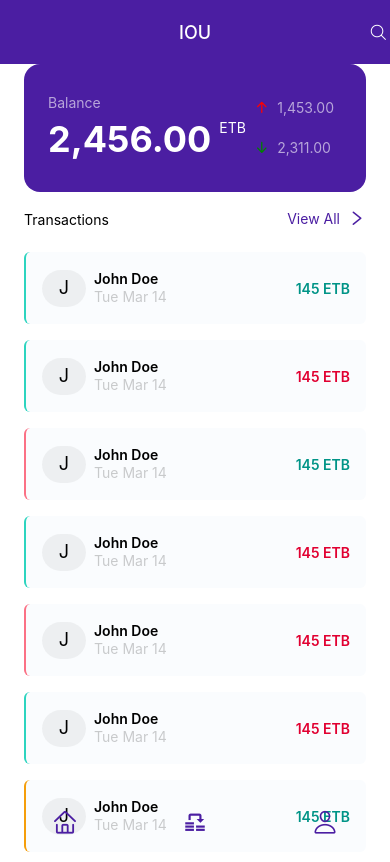
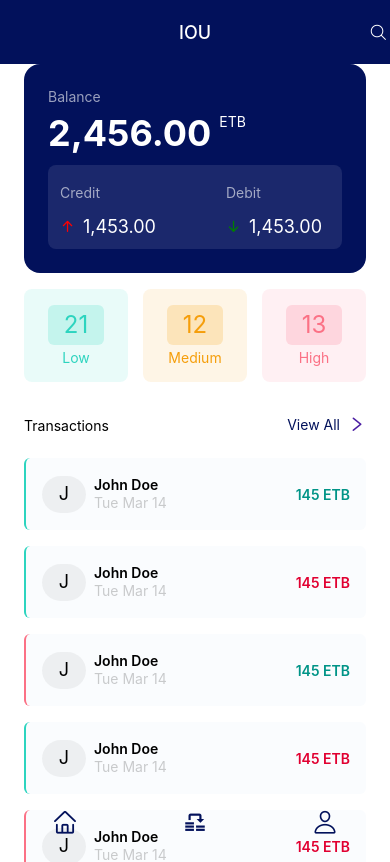
Before and after one commit to nati589/IOU, a React Native app: screen /IOU in a window 390 px wide. Shown: the top 862 px of the page. Built offline with nearby package versions, Linux system fonts and the light colour scheme.

Commit message:
Priority cards

```diff
--- a/App.js
+++ b/App.js
@@ -38,7 +38,7 @@ export default function App() {
                 color: "#fff",
               },
               headerStyle: {
-                backgroundColor: "#4B1EA2",
+                backgroundColor: "#02115B",
               },
             }}
           />
--- a/components/BottomNav.js
+++ b/components/BottomNav.js
@@ -8,7 +8,7 @@ import { Ionicons } from "@expo/vector-icons";
 export default function BottomNav() {
   const navigation = useNavigation();
   const iconSize = 26;
-  const iconColor = "#4B1EA2";
+  const iconColor = "#02115B";
   console.log(navigation)
 
   return (
--- /dev/null
+++ b/components/PriorityCard.js
@@ -0,0 +1,17 @@
+import { View, Text } from 'react-native'
+import React from 'react'
+
+const PriorityCard = ({ level }) => {
+    const types = ['Low', 'Medium', 'High'];
+    // const color = [];
+  return (
+    <View className='bg-low/10 rounded-lg py-4 px-2'>
+        <View className="w-14 rounded-md justify-center items-center mx-4 bg-low/20">
+            <Text className='text-2xl text-low' numberOfLines={1}>{1}</Text>
+        </View>
+        <Text className='text-center text-low'>{types[level]}</Text>
+    </View>
+  )
+}
+
+export default PriorityCard
--- a/pages/Home.js
+++ b/pages/Home.js
@@ -7,6 +7,7 @@ import DropDownPicker from "react-native-dropdown-picker";
 import { Octicons } from "@expo/vector-icons";
 import { useSelector } from "react-redux";
 import { Link } from "@react-navigation/native";
+import PriorityCard from "../components/PriorityCard";
 
 export default function Home({ navigation }) {
   const total = useSelector((state) => state.home.total);
@@ -22,7 +23,7 @@ export default function Home({ navigation }) {
     <SafeAreaView className="bg-white">
       <View className="flex h-full mx-6">
         {/* Top Card  */}
-        <View className="w-full p-6 flex h-auto bg-primary rounded-2xl flex-row items-center justify-between">
+        <View className="w-full p-6 flex h-auto bg-primary rounded-2xl">
           <View>
             <Text className="text-white/60">Balance</Text>
             <View className="flex-row mt-2 mb-1 gap-x-2">
@@ -30,15 +31,51 @@ export default function Home({ navigation }) {
               <Text className="text-white">ETB</Text>
             </View>
           </View>
-          <View className="">
-            <View className="flex-row gap-x-2 mr-2 items-center">
-              <AntDesign name="arrowup" size={15} color="red" />
-              <Text className="text-sm/10 text-white/60">{credit}.00</Text>
+          <View className="mt-2 flex-row items-center justify-between px-3 bg-accent/10 rounded-lg py-2">
+            <View>
+              <Text className="text-sm/10 text-white/60">Credit</Text>
+              <View className="flex-row gap-x-2 mr-2 items-center">
+                <AntDesign name="arrowup" size={15} color="red" />
+                <Text className="text-lg text-white">{credit}.00</Text>
+              </View>
             </View>
-            <View className="flex-row gap-x-2 items-center">
-              <AntDesign name="arrowdown" size={15} color="green" />
-              <Text className="text-sm/10 text-white/60">{debit}.00</Text>
+            <View>
+              <Text className="text-sm/10 text-white/60">Debit</Text>
+              <View className="flex-row gap-x-2 mr-2 items-center">
+                <AntDesign name="arrowdown" size={15} color="green" />
+                <Text className="text-lg text-white">{credit}.00</Text>
+              </View>
             </View>
+          </View>
+        </View>
+        {/* Priorities */}
+        <View className="flex flex-row justify-between items-center my-4">
+          {/* {[0, 1, 2].map((item) => {
+            return <PriorityCard level={item} key={item} />;
+          })} */}
+          <View className="bg-low/10 rounded-lg py-4 px-2">
+            <View className="w-14 rounded-md justify-center items-center py-1 mx-4 bg-low/20">
+              <Text className="text-2xl text-low" numberOfLines={1}>
+                {21}
+              </Text>
+            </View>
+            <Text className="text-center text-low pt-1">Low</Text>
+          </View>
+          <View className="bg-mid/10 rounded-lg py-4 px-2">
+            <View className="w-14 rounded-md justify-center items-center py-1 mx-4 bg-mid/20">
+              <Text className="text-2xl text-mid" numberOfLines={1}>
+                {12}
+              </Text>
+            </View>
+            <Text className="text-center text-mid pt-1">Medium</Text>
+          </View>
+          <View className="bg-high/10 rounded-lg py-4 px-2">
+            <View className="w-14 rounded-md justify-center items-center py-1 mx-4 bg-high/20">
+              <Text className="text-2xl text-high" numberOfLines={1}>
+                {13}
+              </Text>
+            </View>
+            <Text className="text-center text-high pt-1">High</Text>
           </View>
         </View>
         {/* Recents */}
--- a/tailwind.config.js
+++ b/tailwind.config.js
@@ -12,8 +12,8 @@ module.exports = {
     colors: {
       'text-main': '#02115B',
       'back-main': '#ccc',
-      'primary': '#4B1EA2',
-      'secondary': '#02115B',
+      'primary': '#02115B',
+      'secondary': '#4B1EA2',
       'accent': '#EFF4FA',
       'success': '#009487',
       'error': '#E10031',
```
